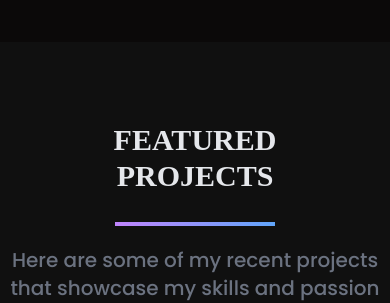
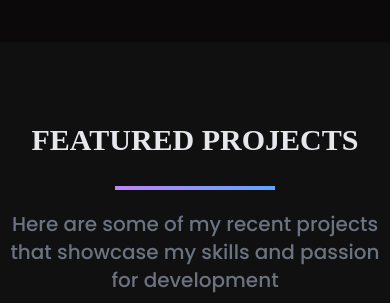
Before and after one commit to mriganka528/Portfolio, a Next.js app: page / in a window 390 px wide. Shown: the part 3460-3763 px from the top of the page. Built offline with nearby package versions, Linux system fonts and the light colour scheme; a web font is replaced by a local one.

Commit message:
Refactor layout and spacing in Connect and Projects components for improved design consistency

```diff
--- a/src/components/Connect.tsx
+++ b/src/components/Connect.tsx
@@ -1,6 +1,6 @@
 "use client"
 import React, { useState } from 'react'
-import { Instagram, Linkedin,  Loader2, Mail, Twitter } from 'lucide-react'
+import { Instagram, Linkedin, Loader2, Mail, Twitter } from 'lucide-react'
 import Link from 'next/link'
 import { motion } from 'framer-motion'
 import { toast } from 'react-hot-toast';
@@ -49,7 +49,7 @@ function Connect() {
                     delay: 0.1,
                     duration: 0.7,
                     ease: "easeInOut",
-                }} className=' font-customFont flex flex-col justify-center items-center text-gray-200 text-5xl md:text-6xl xl:text-7xl font-extrabold mb-4 uppercase text-wrap'>
+                }} className='  flex flex-col justify-center items-center text-gray-200 text-5xl md:text-6xl xl:text-7xl font-extrabold px-2  text-wrap'>
                 <div className=' flex flex-col justify-center items-center  pb-5 sm:pb-7 lg:pb-10'>
                     <span className=" font-customFont text-3xl lg:text-5xl text-center text-gray-200 xl:text-6xl font-bold mb-7">GET IN TOUCH</span>
                     <div className="w-40 sm:w-60 h-1 bg-gradient-to-r from-purple-400 to-blue-400 mx-auto "></div>
--- a/src/components/Projects.tsx
+++ b/src/components/Projects.tsx
@@ -24,8 +24,8 @@ function Projects() {
           delay: 0.1,
           duration: 0.7,
           ease: "easeInOut",
-        }} className=' '>
-        <div className=' flex px-14 sm:px-32 px-50 md:px-48 lg:px-60  justify-center items-center flex-col pb-5 sm:pb-7 lg:pb-10'>
+        }}>
+        <div className=' flex px-5 justify-center items-center flex-col pb-5 sm:pb-7 lg:pb-10'>
           <span className=" font-customFont text-3xl lg:text-5xl text-center text-gray-200 xl:text-6xl font-bold mb-7">FEATURED PROJECTS</span>
           <div className="w-40 sm:w-60 h-1 bg-gradient-to-r from-purple-400 to-blue-400 mx-auto "></div>
         </div>
```
